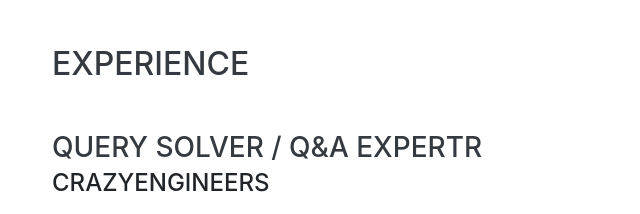
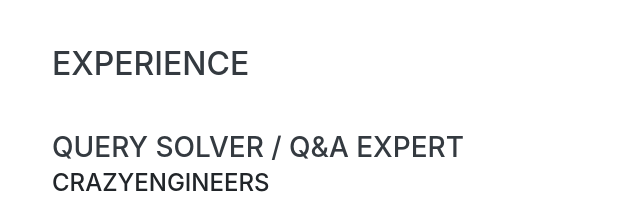
Before and after one commit to chitaha/chitaha.github.io, a website with bundled scripts: page index.html in a window 1280 px wide. Shown: the part 804-1018 px from the top of the page, 268-908 px from the left. Built offline with nearby package versions, Linux system fonts and the light colour scheme; a web font is replaced by a local one.

Commit message:
Edit experience title

```diff
--- a/index.html
+++ b/index.html
@@ -98,7 +98,7 @@
 
         <div class="resume-item d-flex flex-column flex-md-row justify-content-between mb-5">
           <div class="resume-content">
-            <h3 class="mb-0">Query Solver / Q&A Expertr</h3>
+            <h3 class="mb-0">Query Solver / Q&A Expert</h3>
             <div class="subheading mb-3">CrazyEngineers</div>
             <p>I write original, well-researched, informative answers for questions asked on CrazyEngineers groups by members and post new questions on groups to increase the knowledge bank on different CrazyEngineers groups.</p>
           </div>
```
